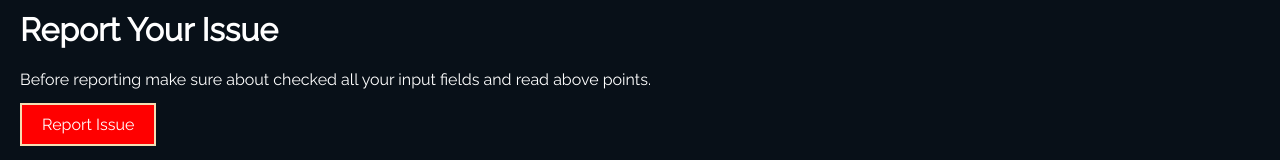
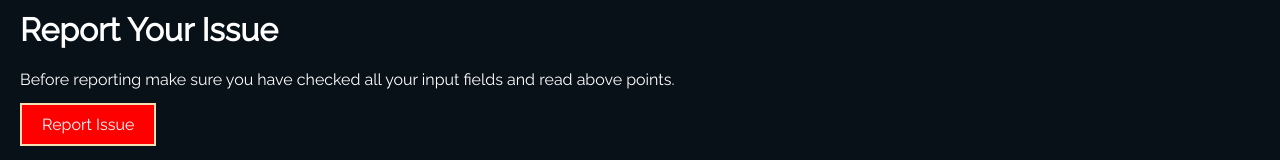
Before and after one commit to me17b016/rsoft, a React (Create React App) app in the folder client/: page /about in a window 1280 px wide. Shown: the part 331-491 px from the top of the page. Built offline with nearby package versions, Linux system fonts and the light colour scheme.

Commit message:
update about section

```diff
--- a/client/src/pages/about/about.js
+++ b/client/src/pages/about/about.js
@@ -27,7 +27,7 @@ class About extends React.Component {
           <p style={{marginTop:0, paddingLeft:20}}>You can always delete your data from your device by clicking "Make New Resume" button on landing page and make new resume. </p>
           <p style={{marginTop:0, paddingLeft:20}}>Report an issue if pdf is not generating.</p>
           <h1 style={{marginTop:20, paddingTop:20, paddingLeft: 20}}>Report Your Issue</h1>
-          <p style={{marginTop:0, paddingLeft:20, paddingBottom: 10}}>Before reporting make sure about checked all your input fields and read above points. </p>
+          <p style={{marginTop:0, paddingLeft:20, paddingBottom: 10}}>Before reporting make sure you have checked all your input fields and read above points. </p>
           <a className="report-issue-link" target="_blank" href="https://forms.gle/c1earJr733WtUm4j8">Report Issue</a>
           <h1 style={{marginTop:20, paddingTop:20, paddingLeft: 20}}>Developer</h1>
           <p style={{marginTop:0, paddingLeft:20, paddingBottom: 40}}>My name is Raj Garg and I am currently pursuing my third year of Bachelor's in Mechanical Engineering from IIT, Tirupati.</p>
```
